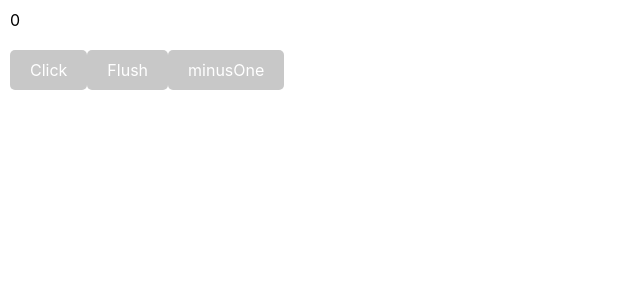
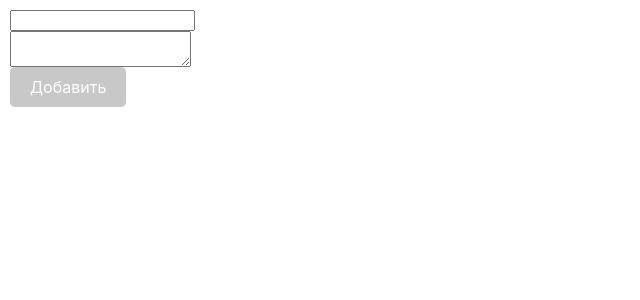
Before and after one commit to alexklokov/notes, a React (Create React App) app: page / in a window 1280 px wide. Shown: the top 300 px of the page, without its empty margins (0-640 px from the left). Built offline with nearby package versions, Linux system fonts and the light colour scheme.

Commit message:
Первые шаги

```diff
--- a/src/App.css
+++ b/src/App.css
@@ -7,15 +7,19 @@
   display: inline-block;
   user-select: none;
 }
-.btn:hover {
-  background: rgb(180, 180, 180);
+
+.btn:hover { background: rgb(180, 180, 180); }
+.btn:active { background: rgb(160, 160, 160); }
+
+.m20 { margin: 20px 0; }
+
+body { padding: 10px; }
+
+.block { display: block; }
+
+.bold { font-weight: bold }
+
+/* TODO Написать стили для полей ввода */
+.input {
+
 }
-.btn:active {
-  background: rgb(160, 160, 160);
-}
-.m20 {
-  margin: 20px 0;
-}
-body {
-  padding: 10px;
-}
--- a/src/App.js
+++ b/src/App.js
@@ -1,36 +1,30 @@
 import logo from './logo.svg';
 import './App.css';
-import DealList from './DealList/DealList'
+import DealList from './Components/DealList/DealList'
+import AddDeal from './Components/AddDeal/AddDeal'
 import { useState } from 'react'
 
+
 const App = () => {
+  const createDeal = (title, text) => {
+    return { title, text }
+  }
   /*
-  [data, func]
-  data - это данные. Мы можем их только читать. Изменять не можем!!!!
-  func(Новые данные) -> тогда data изменится
+  const a = [1, 2, 3]
+  const b = [...a, 5]
+  b = [1,2,3,5]
   */
-  const [deals, setDeals] = useState(0)
+  const [deals, setDeals] = useState([])
 
-  const addOne = () => {
-    setDeals(deals + 1)
-  }
-
-  const flush = () => {
-    setDeals(0)
-  }
-
-  const minusOne = () => {
-    setDeals(deals - 1)
+  const addDeal = (title, text) => {
+    const newDeal = createDeal(title, text)
+    setDeals([...deals, newDeal])
   }
 
   return (
     <div>
-      <DealList params={deals} handler={addOne}/>
-      <div className="m20">
-        <div className="btn" onClick={addOne}>Click</div>
-        <div className="btn" onClick={flush}>Flush</div>
-        <div className="btn" onClick={minusOne}>minusOne</div>
-      </div>
+      <DealList deals={deals}/>
+      <AddDeal addDeal={addDeal}/>
     </div>
   )
 }
--- /dev/null
+++ b/src/Components/AddDeal/AddDeal.css
@@ -0,0 +1 @@
+/* TODO Добавить стили для блока с добавление дел */
--- /dev/null
+++ b/src/Components/AddDeal/AddDeal.js
@@ -0,0 +1,33 @@
+import { useState } from 'react'
+import './AddDeal.css'
+
+const AddDeal = (props) => {
+  const [title, setTitle] = useState("")
+  const [text, setText] = useState("")
+
+  const changeTitle = (e) => {
+    setTitle(e.target.value)
+  }
+
+  const changeText = (e) => {
+    setText(e.target.value)
+  }
+
+  const saveDeal = () => {
+    props.addDeal(title, text)
+    setTitle("")
+    setText("")
+  }
+  return (
+    <div>
+      <input type="text" name="title" id="title" className="input block" onChange={changeTitle} value={title}/>
+      <textarea name="text" id="text" className="input block" onChange={changeText} value={text}></textarea>
+
+
+      <div className="btn" onClick={saveDeal}>Добавить</div>
+    </div>
+  )
+}
+
+
+export default AddDeal
--- /dev/null
+++ b/src/Components/DealList/DealItem/DealItem.css
@@ -0,0 +1 @@
+/* TODO Стили для отдельных дел */
--- /dev/null
+++ b/src/Components/DealList/DealItem/DealItem.js
@@ -0,0 +1,12 @@
+
+
+const DealItem = ({title, text}) => {
+  return (
+    <div className="deals__item">
+      <div className="deals__title">{title}</div>
+      <div className="deals__text">{text}</div>
+    </div>
+  )
+}
+
+export default DealItem
--- /dev/null
+++ b/src/Components/DealList/DealList.js
@@ -0,0 +1,16 @@
+import DealItem from './DealItem/DealItem'
+import './DealList.css'
+
+const DealList = (props) => {
+  const deals = props.deals.map((deal, i) => {
+    return (<DealItem key={i} title={deal.title} text={deal.text} />)
+  })
+  return (
+    <div>
+      {deals}
+    </div>
+  )
+}
+
+
+export default DealList
--- a/src/DealList/DealList.js
+++ /dev/null
@@ -1,12 +0,0 @@
-
-const DealList = ({ params, handler }) => {
-
-  return (
-    <div onClick={handler}>
-      { params }
-    </div>
-  )
-}
-
-
-export default DealList
```
Also changed, not shown: src/Components/DealList/DealList.css (added).
